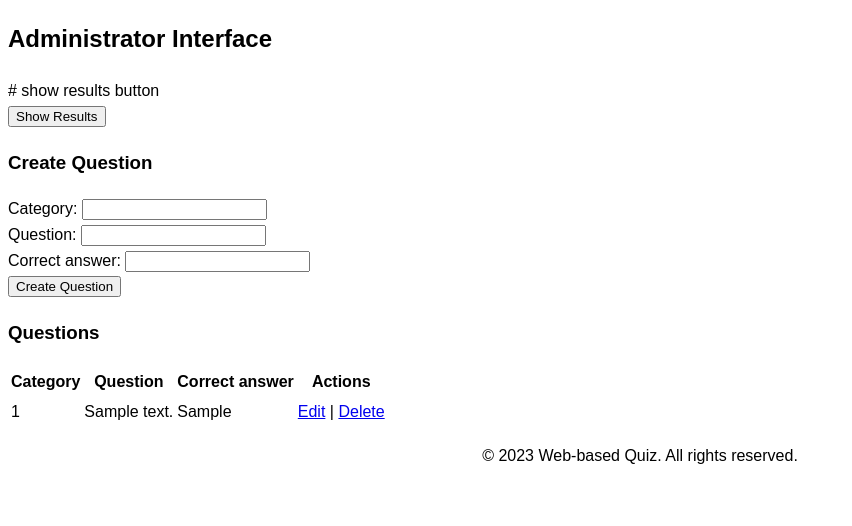
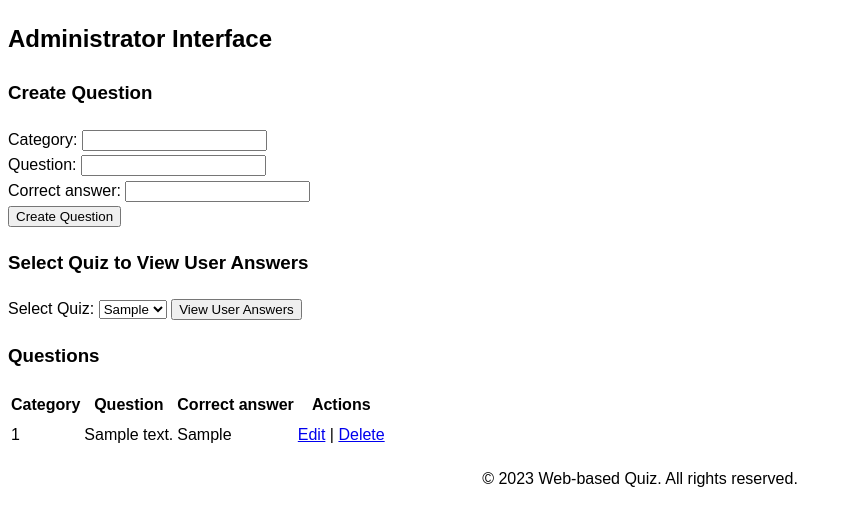
Before and after one commit to AlmazErmilov/WebQuiz-Web-based-system-for-organising-a-quiz-, a Flask app: page /admin in a window 1280 px wide. Shown: the part 192-718 px from the top of the page, without its empty margins (0-852 px from the left). Run offline with Flask 3, Linux system fonts and the light colour scheme; tables that the repository leaves empty or names only in its code hold one stand-in row (values such as "Sample post"); data that the repository does not hold is empty.

Commit message:
add functionality admin can view quiz answers

```diff
--- a/app.py
+++ b/app.py
@@ -42,7 +42,16 @@ def admin():
 
     cursor.close()
     connection.close()
-    return render_template('admin.html', questions=questions, admin_name=admin_name)
+
+    #code for showing answers.
+    connection = get_db_connection()
+    cursor = connection.cursor()
+    cursor.execute("SELECT * FROM quizzes")
+    quizzes = cursor.fetchall()
+    cursor.close()
+    connection.close()
+
+    return render_template('admin.html', questions=questions, quizzes=quizzes, admin_name=admin_name)
 
 @app.route('/user')
 def user():
@@ -147,28 +156,24 @@ def display_quiz(quiz_id):
     return render_template('quiz.html', questions=questions, quiz_id=quiz_id, quiz_category_selected=quiz_category_selected)
     # return render_template('quiz.html', questions=questions, quiz_id=quiz_id_selected, quiz_category=quiz_category)
 
-# Function to display quiz results
-@app.route('/quiz_results', methods=['GET'])
-@app.route('/quiz_results/<int:quiz_id>', methods=['POST'])
-def quiz_results(quiz_id=None):
+@app.route('/admin_quiz_details', methods=['GET', 'POST'])
+def admin_quiz_details():
+    if request.method == 'POST':
+        quiz_id = request.form['quiz-select']
+    else:
+        return redirect(url_for('admin'))
+
     connection = get_db_connection()
     cursor = connection.cursor()
-    cursor.execute("SELECT * FROM quizzes")
-    quizzes = cursor.fetchall()
+    cursor.execute("""SELECT ua.id, q.question_text, ua.answer
+                      FROM user_answers ua
+                      JOIN questions q ON ua.question_id = q.id
+                      WHERE ua.quiz_id = %s""", (quiz_id,))
+    user_answers = cursor.fetchall()
     cursor.close()
     connection.close()
 
-    connection = get_db_connection()
-    cursor = connection.cursor()
-    cursor.execute("SELECT q.question_text, ua.answer, q.answer as correct_answer \
-                   FROM questions q JOIN user_answers ua \
-                   ON q.id = ua.question_id WHERE ua.quiz_id = %s",
-                   (quiz_id,))
-    results = cursor.fetchall()
-    cursor.close()
-    connection.close()
-
-    return render_template('quiz_results.html', results=results, quizzes=quizzes)
+    return render_template('admin_quiz_details.html', user_answers=user_answers)
 
 # Function to submit a quiz
 @app.route('/submit_quiz', methods=['POST'])
--- a/templates/admin.html
+++ b/templates/admin.html
@@ -2,9 +2,6 @@
 
 {% block content %}
     <h2>Administrator Interface</h2>
-    # show results button
-    <form method="GET" action="{{ url_for('quiz_results') }}">
-        <input type="submit" value="Show Results">
 
     <h3>Create Question</h3>
     <form method="POST" action="{{ url_for('create_question') }}">
@@ -19,6 +16,19 @@
         <br>
         <input type="submit" value="Create Question">
     </form>
+
+    <h3>Select Quiz to View User Answers</h3>
+    <form method="POST" action="{{ url_for('admin_quiz_details') }}">
+        <label for="quiz-select">Select Quiz:</label>
+        <select name="quiz-select" id="quiz-select">
+            {% for quiz in quizzes %}
+                <option value="{{ quiz[0] }}">{{ quiz[1] }}</option>
+            {% endfor %}
+        </select>
+        <input type="submit" value="View User Answers">
+    </form>
+
+
     <!-- Add other administrator interface elements, such as question and answer lists, here -->
     <h3>Questions</h3>
     <table>
```
Also changed, not shown: templates/admin_quiz_details.html (added, +22 -0 lines), templates/quiz_results.html (deleted, +0 -33 lines).
